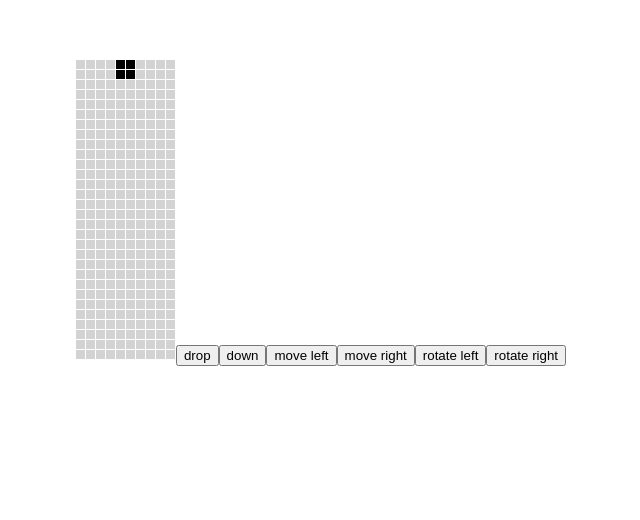
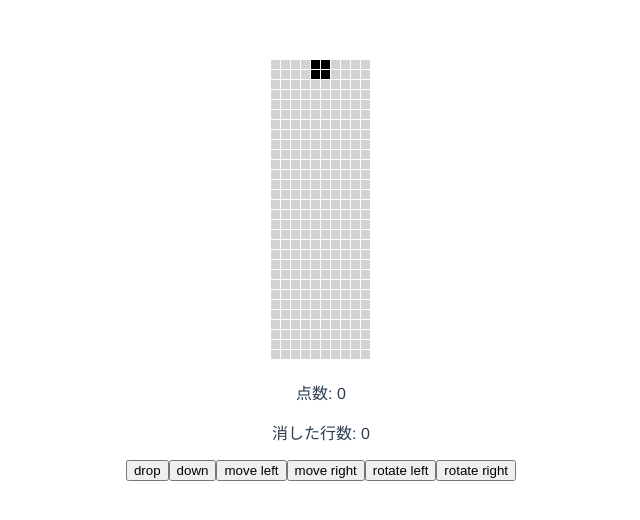
Before and after one commit to shprintuzt/Falling-Blocks, a Vue app: page / in a window 1280 px wide. Both pictures are taken after a click on the button "start". Shown: the top 520 px of the page, without its empty margins (319-959 px from the left). Built offline with nearby package versions, Linux system fonts and the light colour scheme.

Commit message:
Show score and the total number of erased rows.

```diff
--- a/src/components/BoardViewer.vue
+++ b/src/components/BoardViewer.vue
@@ -5,6 +5,8 @@
     </button>
     <div v-show="playing">
         <canvas ref="canvas" width="100" height="300"/>
+        <p>点数: {{ score }}</p>
+        <p>消した行数: {{ erasedRowTotalNum }}</p>
         <button @click="drop">drop</button>
         <button @click="moveDown">down</button>
         <button @click="moveLeft">move left</button>
@@ -25,11 +27,14 @@ export default {
         let board: Board = new Board(10, 30);
         const canvas = ref<HTMLCanvasElement>();
         const playing = ref(false);
+        const score = ref(0)
+        const erasedRowTotalNum = ref(0)
 
         onMounted(() => {
             board.newCurrentPiece(Piece.O);
             board.addUpdateBoardCallback(updateBoardCallback);
             board.addGameOverCallback(gameOverCallback);
+            board.addRowErasedCallback(rowErasedCallback);
             board.updateBoard()
         })
 
@@ -41,6 +46,11 @@ export default {
             board.clearBoard(10, 30);
             board.newCurrentPiece(Piece.O);
             playing.value = false
+        }
+
+        const rowErasedCallback = (rowNum: number) => {
+            score.value += rowNum * rowNum * 100
+            erasedRowTotalNum.value += rowNum
         }
 
         const draw = () => {
@@ -62,6 +72,8 @@ export default {
 
         const start = () => {
             playing.value = true
+            score.value = 0
+            erasedRowTotalNum.value = 0
         }
 
         const drop = () => {
@@ -91,6 +103,8 @@ export default {
         return {
             canvas,
             playing,
+            score,
+            erasedRowTotalNum,
             start,
             drop,
             moveDown,
```
